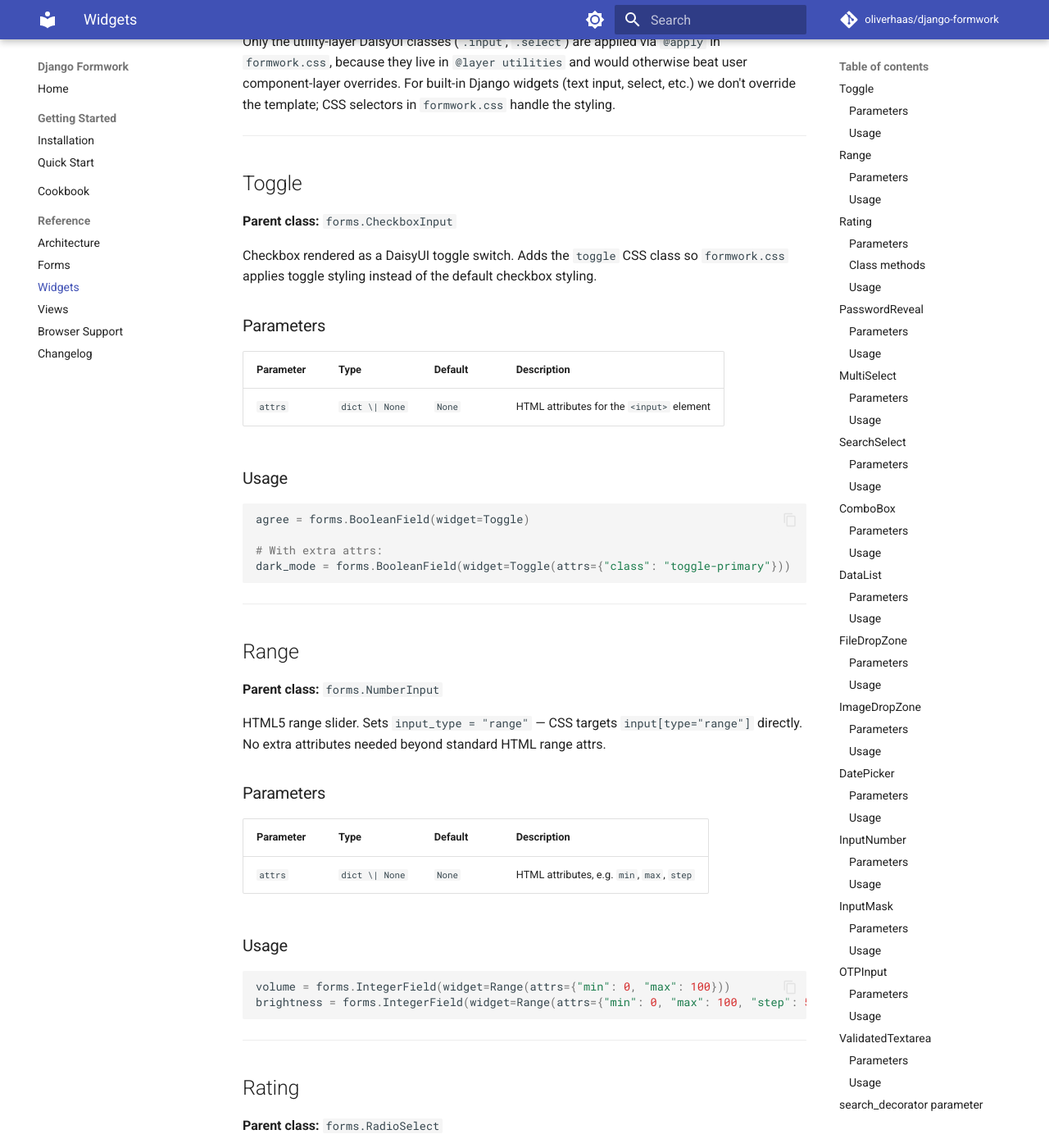
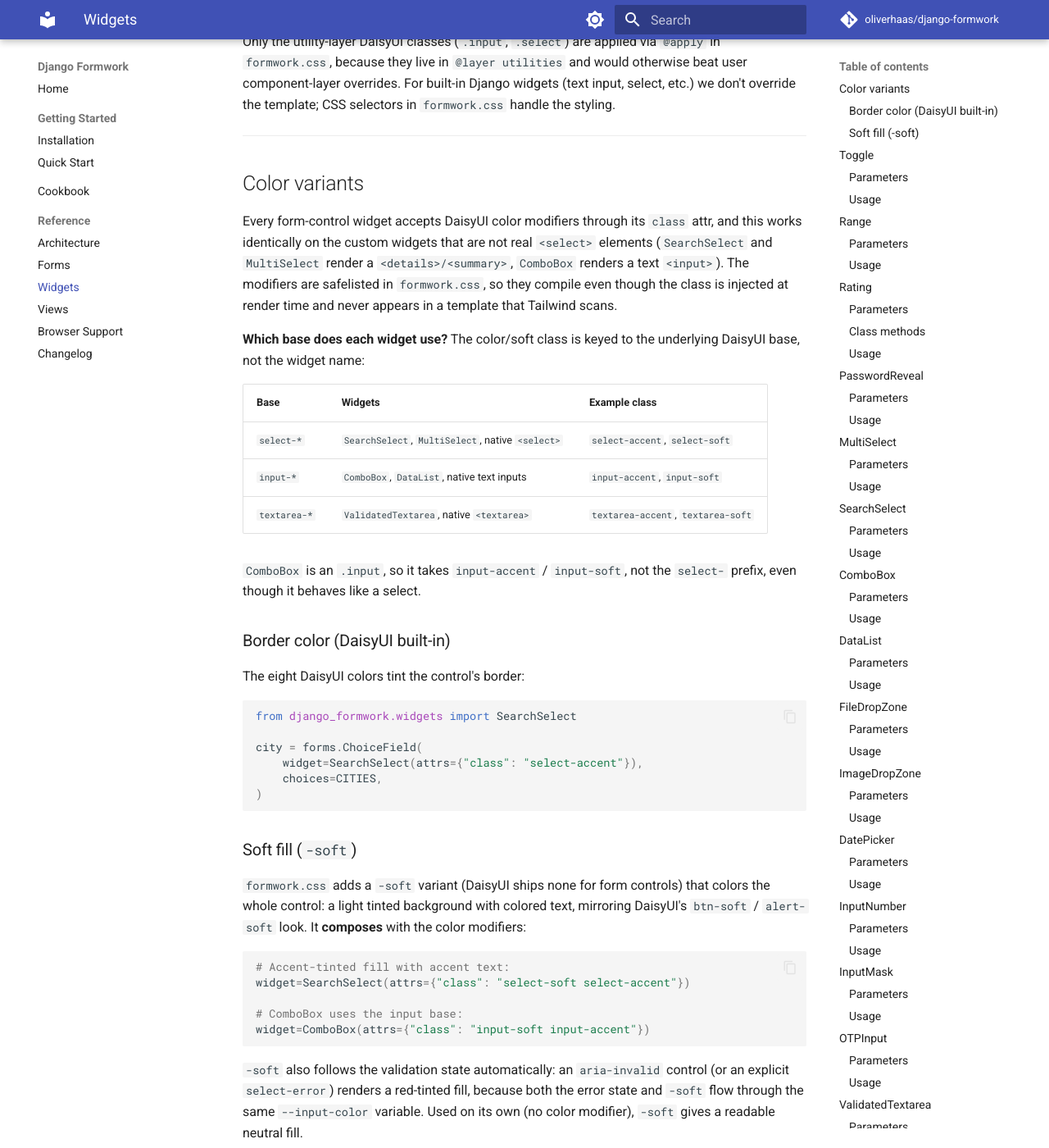
Before and after one commit to oliverhaas/django-formwork, an MkDocs documentation site: the page built from docs/reference/widgets.md, in a window 1280 px wide and 1400 px high, scrolled down 265 px. Shown: the whole window at 82% size. Built offline with MkDocs 1.6.1 and Material for MkDocs 9.7.7, drawn with Linux system fonts in a browser that asks for light colours; comment, search, counter and statistics services are not loaded; the version menu is left out.

Commit message:
feat(forms): add -soft color variant for select/input/textarea widgets
DaisyUI ships border-color modifiers for form controls but no filled
variant. Add a `-soft` modifier (tinted background plus colored text,
mirroring btn-soft) keyed off --input-color so it composes with
select-accent, input-error, and the aria-invalid error state. It works
identically on the custom SearchSelect/MultiSelect (details/summary) and
ComboBox (input) widgets, not just native controls. The `/ 1` normalizes
DaisyUI's 20%-alpha default border color so the colorless case stays
readable.

Also safelist the DaisyUI form-control color modifiers via
`@source inline(...)` so classes injected at render time (e.g.
select-accent) compile for every consumer out of the box.

````diff
--- a/docs/reference/widgets.md
+++ b/docs/reference/widgets.md
@@ -7,6 +7,61 @@ from django_formwork.widgets import Toggle, Range, Rating, ...
 ```
 
 DaisyUI component-layer classes (`alert-error`, `btn`, etc.) appear directly in widget templates. Only the utility-layer DaisyUI classes (`.input`, `.select`) are applied via `@apply` in `formwork.css`, because they live in `@layer utilities` and would otherwise beat user component-layer overrides. For built-in Django widgets (text input, select, etc.) we don't override the template; CSS selectors in `formwork.css` handle the styling.
+
+---
+
+## Color variants
+
+Every form-control widget accepts DaisyUI color modifiers through its `class` attr,
+and this works identically on the custom widgets that are not real `<select>`
+elements (`SearchSelect` and `MultiSelect` render a `<details>/<summary>`, `ComboBox`
+renders a text `<input>`). The modifiers are safelisted in `formwork.css`, so they
+compile even though the class is injected at render time and never appears in a
+template that Tailwind scans.
+
+**Which base does each widget use?** The color/soft class is keyed to the underlying
+DaisyUI base, not the widget name:
+
+| Base | Widgets | Example class |
+|---|---|---|
+| `select-*` | `SearchSelect`, `MultiSelect`, native `<select>` | `select-accent`, `select-soft` |
+| `input-*` | `ComboBox`, `DataList`, native text inputs | `input-accent`, `input-soft` |
+| `textarea-*` | `ValidatedTextarea`, native `<textarea>` | `textarea-accent`, `textarea-soft` |
+
+`ComboBox` is an `.input`, so it takes `input-accent` / `input-soft`, not the
+`select-` prefix, even though it behaves like a select.
+
+### Border color (DaisyUI built-in)
+
+The eight DaisyUI colors tint the control's border:
+
+```python
+from django_formwork.widgets import SearchSelect
+
+city = forms.ChoiceField(
+    widget=SearchSelect(attrs={"class": "select-accent"}),
+    choices=CITIES,
+)
+```
+
+### Soft fill (`-soft`)
+
+`formwork.css` adds a `-soft` variant (DaisyUI ships none for form controls) that
+colors the whole control: a light tinted background with colored text, mirroring
+DaisyUI's `btn-soft` / `alert-soft` look. It **composes** with the color modifiers:
+
+```python
+# Accent-tinted fill with accent text:
+widget=SearchSelect(attrs={"class": "select-soft select-accent"})
+
+# ComboBox uses the input base:
+widget=ComboBox(attrs={"class": "input-soft input-accent"})
+```
+
+`-soft` also follows the validation state automatically: an `aria-invalid` control
+(or an explicit `select-error`) renders a red-tinted fill, because both the error
+state and `-soft` flow through the same `--input-color` variable. Used on its own
+(no color modifier), `-soft` gives a readable neutral fill.
 
 ---
 
````
Also changed, not shown: django_formwork/static/formwork/formwork.css (+29 -0 lines), 1 other file.
